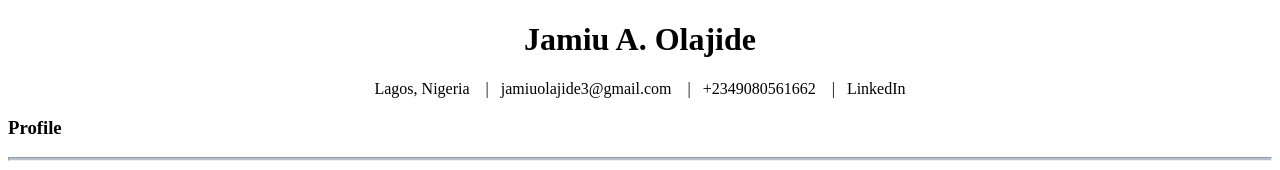
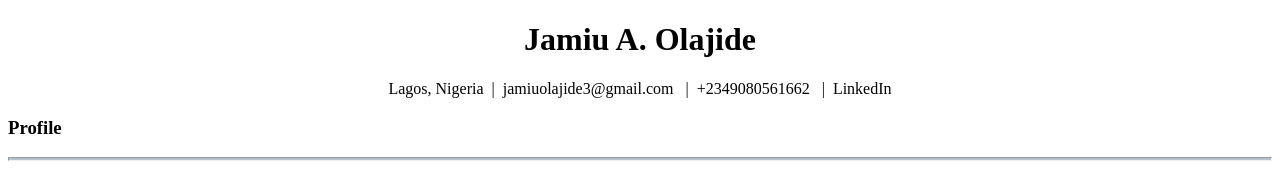
Before and after one commit to olajideAjamiu/myCV.github.io, a plain HTML site: page index.html in a window 1280 px wide. Shown: the top 170 px of the page. Drawn offline with Linux system fonts and the light colour scheme.

Commit message:
Update index.html

```diff
--- a/index.html
+++ b/index.html
@@ -15,12 +15,15 @@
         #address{
             text-align: center;
         }
+        span{
+            align-text: left;
+        }
 
     </style>
 </head>
 <body>
     <h1>Jamiu A. Olajide</h1>
-    <p id="address">Lagos, Nigeria &nbsp&nbsp | &nbsp&nbspjamiuolajide3@gmail.com &nbsp&nbsp | &nbsp&nbsp+2349080561662 &nbsp&nbsp |&nbsp&nbsp LinkedIn</p>
+    <p id="address">Lagos, Nigeria &nbsp| &nbspjamiuolajide3@gmail.com &nbsp | &nbsp<span>+2349080561662</span> &nbsp |&nbsp LinkedIn</p>
 
     <h3>Profile</h3>
     <hr>
```
